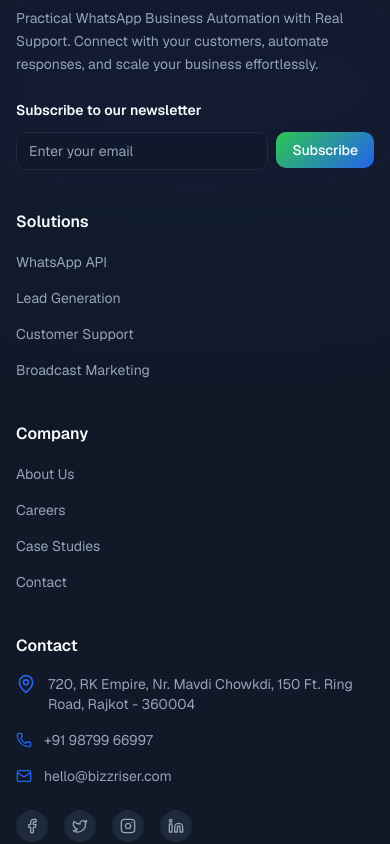
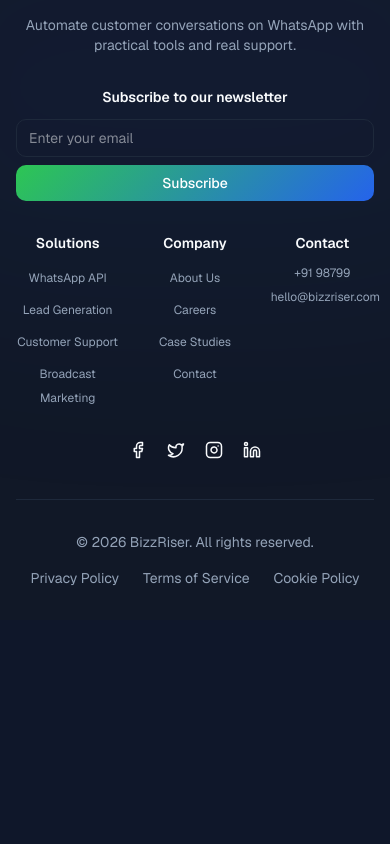
Before and after one commit to Divyaraj-79/BizzRiser, a Next.js app in the folder bizzriser-frontend/: page / in a window 390 px wide. Shown: the part 7040-7884 px from the top of the page. After the commit the page ends 7660 px from the top, so only its background shows below. Built offline with nearby package versions, Linux system fonts and the light colour scheme.

Commit message:
Footer Responsive for Mobile and Desktop both the views

```diff
--- a/bizzriser-frontend/src/components/layout/footer.tsx
+++ b/bizzriser-frontend/src/components/layout/footer.tsx
@@ -2,7 +2,15 @@
 
 import Link from "next/link";
 import { useEffect, useState } from "react";
-import { Facebook, Twitter, Instagram, Linkedin, Mail, Phone, MapPin } from "lucide-react";
+import {
+  Facebook,
+  Twitter,
+  Instagram,
+  Linkedin,
+  Mail,
+  Phone,
+  MapPin,
+} from "lucide-react";
 import { Button } from "@/components/ui/button";
 
 const footerLinks = {
@@ -18,12 +26,6 @@
     { name: "Case Studies", href: "/case-studies" },
     { name: "Contact", href: "/contact" },
   ],
-    resources: [
-        { name: "Blog", href: "/blogs" },
-        { name: "Tutorials", href: "/tutorials" },
-        { name: "Help Center", href: "/help" },
-        { name: "API Documentation", href: "/docs" },
-    ],
   legal: [
     { name: "Privacy Policy", href: "/privacy" },
     { name: "Terms of Service", href: "/terms" },
@@ -35,10 +37,8 @@
   const [isDark, setIsDark] = useState(false);
 
   useEffect(() => {
-        // Check initial theme
     setIsDark(document.documentElement.classList.contains("dark"));
 
-        // Listen for theme changes
     const observer = new MutationObserver((mutations) => {
       mutations.forEach((mutation) => {
         if (mutation.attributeName === "class") {
@@ -57,50 +57,173 @@
 
   return (
     <footer className="bg-card border-t border-border mt-auto pt-16 pb-8 relative overflow-hidden">
-            {/* Decorative gradient blur background */}
+
+      {/* Background blur */}
       <div className="absolute top-0 left-1/2 -translate-x-1/2 w-[800px] h-[400px] bg-bizz-accent/5 blur-[120px] rounded-full pointer-events-none" />
 
       <div className="container px-4 mx-auto relative z-10">
-                <div className="grid grid-cols-1 md:grid-cols-2 lg:grid-cols-5 gap-10 mb-16">
 
-                    {/* Brand & Newsletter */}
+        {/* ================= DESKTOP FOOTER ================= */}
+
+        <div className="hidden md:grid grid-cols-1 md:grid-cols-2 lg:grid-cols-5 gap-10 mb-16">
+
+          {/* Brand */}
           <div className="lg:col-span-2 space-y-6">
-                        <Link href="/" className="flex items-center gap-2 group w-fit">
-                            <div className="w-50 h-8 rounded-lg flex items-center justify-left font-bold text-xl">
-                                <img src={isDark ? "/logolight.png" : "/logo.png"} alt="BizzRiser Logo" className="w-35 h-8" />
-                            </div>
-                            {/* <span className="text-2xl font-bold tracking-tight bg-clip-text">
-                                BizzRiser
-                            </span> */}
+            <Link href="/" className="flex items-center gap-2 w-fit">
+              <img
+                src={isDark ? "/logolight.png" : "/logo.png"}
+                alt="BizzRiser"
+                className="w-36 h-8"
+              />
             </Link>
 
             <p className="text-muted-foreground text-sm leading-relaxed max-w-sm">
-                            Practical WhatsApp Business Automation with Real Support. Connect with your customers, automate responses, and scale your business effortlessly.
+              Practical WhatsApp Business Automation with Real Support.
+              Connect with your customers, automate responses, and scale
+              your business effortlessly.
             </p>
 
+            {/* Newsletter */}
             <div className="space-y-3">
-                            <h4 className="text-sm font-semibold text-foreground">Subscribe to our newsletter</h4>
+              <h4 className="text-sm font-semibold">
+                Subscribe to our newsletter
+              </h4>
+
               <form className="flex gap-2 max-w-sm">
                 <input
                   type="email"
                   placeholder="Enter your email"
-                                    className="flex-1 rounded-md border border-input bg-background/50 px-3 py-2 text-sm ring-offset-background file:border-0 file:bg-transparent file:text-sm file:font-medium placeholder:text-muted-foreground focus-visible:outline-none focus-visible:ring-2 focus-visible:ring-ring focus-visible:ring-offset-2 disabled:cursor-not-allowed disabled:opacity-50"
-                                    required
+                  className="flex-1 rounded-md border border-input bg-background/50 px-3 py-2 text-sm"
                 />
-                                <Button type="submit" className="bg-gradient-brand text-white hover:opacity-90">
+
+                <Button className="bg-gradient-brand text-white">
                   Subscribe
                 </Button>
               </form>
             </div>
           </div>
 
-                    {/* Links */}
+          {/* Solutions */}
           <div>
-                        <h3 className="font-semibold text-foreground mb-4">Solutions</h3>
+            <h3 className="font-semibold mb-4">Solutions</h3>
+
             <ul className="space-y-3">
               {footerLinks.solutions.map((link) => (
                 <li key={link.name}>
-                                    <Link href={link.href} className="text-sm text-muted-foreground hover:text-bizz-primary transition-colors">
+                  <Link
+                    href={link.href}
+                    className="text-sm text-muted-foreground hover:text-bizz-primary"
+                  >
+                    {link.name}
+                  </Link>
+                </li>
+              ))}
+            </ul>
+          </div>
+
+          {/* Company */}
+          <div>
+            <h3 className="font-semibold mb-4">Company</h3>
+
+            <ul className="space-y-3">
+              {footerLinks.company.map((link) => (
+                <li key={link.name}>
+                  <Link
+                    href={link.href}
+                    className="text-sm text-muted-foreground hover:text-bizz-primary"
+                  >
+                    {link.name}
+                  </Link>
+                </li>
+              ))}
+            </ul>
+          </div>
+
+          {/* Contact */}
+          <div>
+            <h3 className="font-semibold mb-4">Contact</h3>
+
+            <ul className="space-y-4 text-sm text-muted-foreground">
+
+              <li className="flex items-start gap-3">
+                <MapPin className="w-5 h-5 text-bizz-accent shrink-0" />
+                <span>
+                  720, RK Empire, Nr. Mavdi Chowkdi,
+                  150 Ft Ring Road, Rajkot - 360004
+                </span>
+              </li>
+
+              <li className="flex items-center gap-3">
+                <Phone className="w-4 h-4 text-bizz-accent" />
+                +91 98799 66997
+              </li>
+
+              <li className="flex items-center gap-3">
+                <Mail className="w-4 h-4 text-bizz-accent" />
+                hello@bizzriser.com
+              </li>
+
+            </ul>
+
+            {/* Social */}
+            <div className="flex items-center gap-4 mt-6">
+
+              <Link href="#"><Facebook className="w-4 h-4"/></Link>
+              <Link href="#"><Twitter className="w-4 h-4"/></Link>
+              <Link href="#"><Instagram className="w-4 h-4"/></Link>
+              <Link href="#"><Linkedin className="w-4 h-4"/></Link>
+
+            </div>
+          </div>
+        </div>
+
+
+        {/* ================= MOBILE FOOTER ================= */}
+
+        <div className="md:hidden text-center space-y-8 mb-10">
+
+          {/* Logo */}
+          <img
+            src={isDark ? "/logolight.png" : "/logo.png"}
+            className="w-36 h-8 mx-auto"
+          />
+
+          <p className="text-muted-foreground text-sm">
+            Automate customer conversations on WhatsApp with practical
+            tools and real support.
+          </p>
+
+          {/* Newsletter */}
+          <div>
+            <h4 className="text-sm font-semibold mb-3">
+              Subscribe to our newsletter
+            </h4>
+
+            <form className="flex flex-col gap-2">
+              <input
+                type="email"
+                placeholder="Enter your email"
+                className="rounded-md border border-input px-3 py-2 text-sm"
+              />
+
+              <Button className="bg-gradient-brand text-white">
+                Subscribe
+              </Button>
+            </form>
+          </div>
+
+          {/* 3 Column Links */}
+          <div className="grid grid-cols-3 gap-6">
+
+            <div>
+              <h3 className="font-semibold text-sm mb-3">Solutions</h3>
+              <ul className="space-y-2">
+                {footerLinks.solutions.map((link) => (
+                  <li key={link.name}>
+                    <Link
+                      href={link.href}
+                      className="text-xs text-muted-foreground"
+                    >
                       {link.name}
                     </Link>
                   </li>
@@ -109,11 +232,14 @@
             </div>
 
             <div>
-                        <h3 className="font-semibold text-foreground mb-4">Company</h3>
-                        <ul className="space-y-3">
+              <h3 className="font-semibold text-sm mb-3">Company</h3>
+              <ul className="space-y-2">
                 {footerLinks.company.map((link) => (
                   <li key={link.name}>
-                                    <Link href={link.href} className="text-sm text-muted-foreground hover:text-bizz-primary transition-colors">
+                    <Link
+                      href={link.href}
+                      className="text-xs text-muted-foreground"
+                    >
                       {link.name}
                     </Link>
                   </li>
@@ -122,51 +248,50 @@
             </div>
 
             <div>
-                        <h3 className="font-semibold text-foreground mb-4">Contact</h3>
-                        <ul className="space-y-4">
-                            <li className="flex items-start gap-3 text-sm text-muted-foreground">
-                                <MapPin className="w-5 h-5 shrink-0 text-bizz-accent" />
-                                <span>720, RK Empire, Nr. Mavdi Chowkdi, 150 Ft. Ring Road, Rajkot - 360004</span>
-                            </li>
-                            <li className="flex items-center gap-3 text-sm text-muted-foreground">
-                                <Phone className="w-4 h-4 shrink-0 text-bizz-accent" />
-                                <span>+91 98799 66997</span>
-                            </li>
-                            <li className="flex items-center gap-3 text-sm text-muted-foreground">
-                                <Mail className="w-4 h-4 shrink-0 text-bizz-accent" />
-                                <span>hello@bizzriser.com</span>
-                            </li>
+              <h3 className="font-semibold text-sm mb-3">Contact</h3>
+              <ul className="space-y-2 text-xs text-muted-foreground">
+                <li>+91 98799</li>
+                <li>hello@bizzriser.com</li>
               </ul>
-
-                        <div className="flex items-center gap-4 mt-6">
-                            <Link href="#" className="w-8 h-8 rounded-full bg-secondary flex items-center justify-center text-muted-foreground hover:bg-bizz-primary hover:text-white transition-all">
-                                <Facebook className="w-4 h-4" />
-                            </Link>
-                            <Link href="#" className="w-8 h-8 rounded-full bg-secondary flex items-center justify-center text-muted-foreground hover:bg-bizz-primary hover:text-white transition-all">
-                                <Twitter className="w-4 h-4" />
-                            </Link>
-                            <Link href="#" className="w-8 h-8 rounded-full bg-secondary flex items-center justify-center text-muted-foreground hover:bg-bizz-primary hover:text-white transition-all">
-                                <Instagram className="w-4 h-4" />
-                            </Link>
-                            <Link href="#" className="w-8 h-8 rounded-full bg-secondary flex items-center justify-center text-muted-foreground hover:bg-bizz-primary hover:text-white transition-all">
-                                <Linkedin className="w-4 h-4" />
-                            </Link>
-                        </div>
-                    </div>
             </div>
 
+          </div>
+
+          {/* Social */}
+          <div className="flex justify-center gap-5">
+
+            <Link href="#"><Facebook size={18}/></Link>
+            <Link href="#"><Twitter size={18}/></Link>
+            <Link href="#"><Instagram size={18}/></Link>
+            <Link href="#"><Linkedin size={18}/></Link>
+
+          </div>
+
+        </div>
+
+
+        {/* ================= BOTTOM BAR ================= */}
+
         <div className="pt-8 border-t border-border flex flex-col md:flex-row justify-between items-center gap-4">
+
           <p className="text-sm text-muted-foreground">
             © {new Date().getFullYear()} BizzRiser. All rights reserved.
           </p>
-                    <div className="flex items-center gap-6">
+
+          <div className="flex gap-6">
             {footerLinks.legal.map((link) => (
-                            <Link key={link.name} href={link.href} className="text-sm text-muted-foreground hover:text-foreground transition-colors">
+              <Link
+                key={link.name}
+                href={link.href}
+                className="text-sm text-muted-foreground hover:text-foreground"
+              >
                 {link.name}
               </Link>
             ))}
           </div>
+
         </div>
+
       </div>
     </footer>
   );
```
Lines whose indentation alone changed are shown as unchanged.
